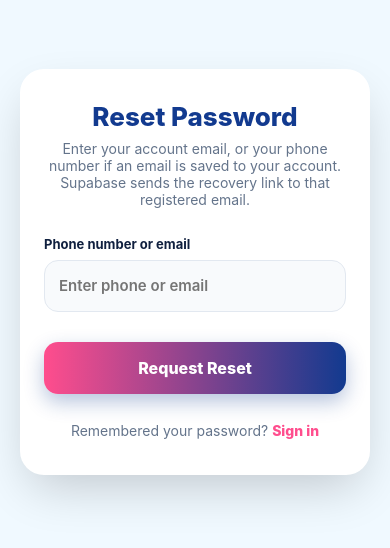
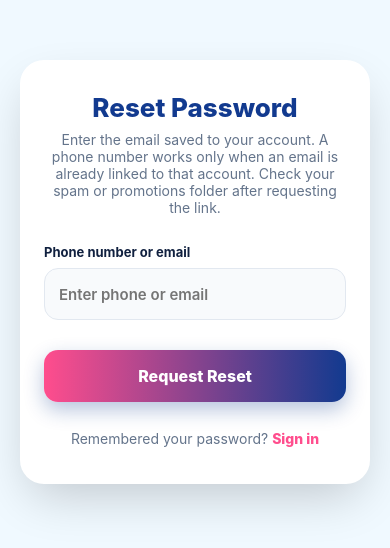
Before and after one commit to kegxlords/lebara_v2, a Next.js app: page /forgot-password in a window 390 px wide. Shown: the part 150-698 px from the top of the page. Built offline with nearby package versions, Linux system fonts and the light colour scheme.

Commit message:
Revise password reset instructions
Updated instructions for password reset email and phone number usage.

```diff
--- a/pages/forgot-password.jsx
+++ b/pages/forgot-password.jsx
@@ -34,7 +34,7 @@ export default function ForgotPasswordPage() {
     <div className="auth-layout-container">
       <div className="auth-floating-card">
         <h1>Reset Password</h1>
-        <p className="sub">Enter your account email, or your phone number if an email is saved to your account. Supabase sends the recovery link to that registered email.</p>
+        <p className="sub">Enter the email saved to your account. A phone number works only when an email is already linked to that account. Check your spam or promotions folder after requesting the link.</p>
         {message && <div className="alert-success">{message}</div>}
         {error && <div className="alert-error">{error}</div>}
         <form onSubmit={handleSubmit}>
```
